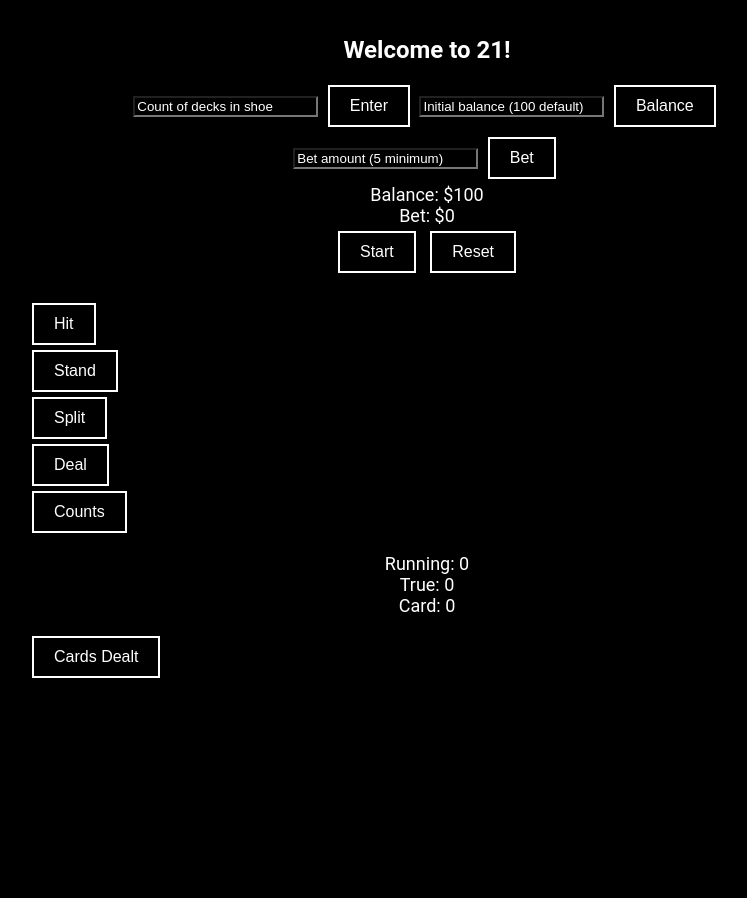
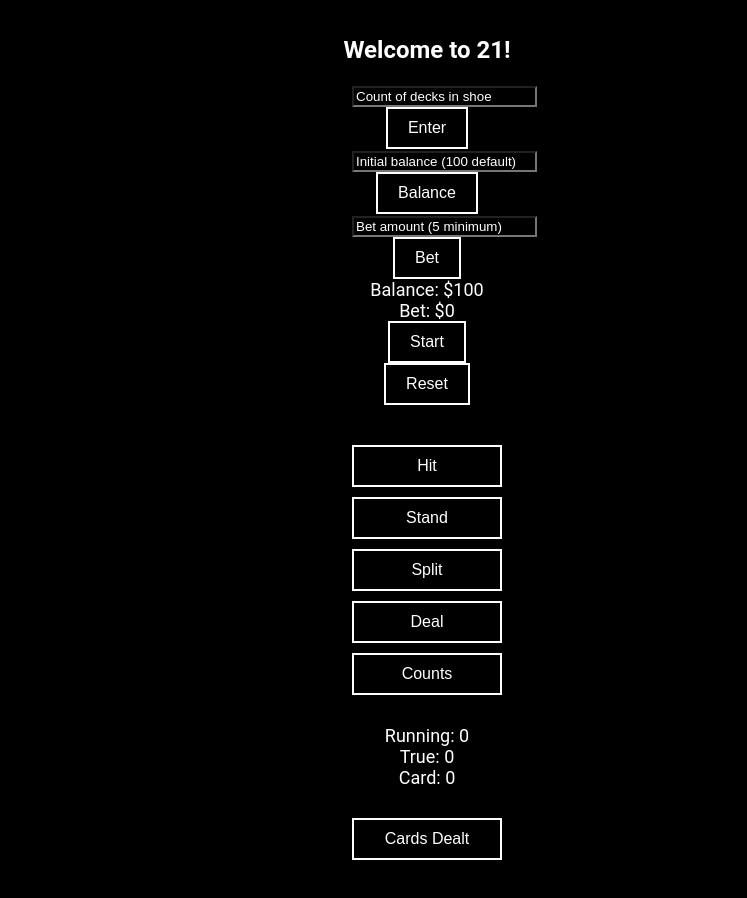
Before and after one commit to king-nghi/21, a plain HTML site: page index.html in a window 1280 px wide. Shown: the whole page, without its empty margins (213-960 px from the left). Before the commit the page ends 800 px from the top, so only its background shows below. Drawn offline with Linux system fonts and the light colour scheme.

Commit message:
style.css

```diff
--- a/style.css
+++ b/style.css
@@ -30,6 +30,14 @@ input {
   opacity: 1;
 }
 
+/* Buttons Container */
+.buttons-container {
+  display: flex;
+  justify-content: center;
+  gap: 10px;
+  margin-top: 20px;
+}
+
 button {
   background-color: transparent;
   color: #fff;
@@ -37,7 +45,6 @@ button {
   padding: 10px 20px;
   font-size: 16px;
   cursor: pointer;
-  margin: 5px;
   transition: all 0.3s ease;
 }
 
@@ -45,6 +52,7 @@ button:hover {
   background-color: #fff;
   color: #000;
 }
+
 
 /* Card Styles */
 .card {
@@ -110,9 +118,46 @@ button:hover {
   margin-top: 20px;
 }
 
+.button-container {
+    display: flex;
+    flex-direction: column;
+    align-items: center;
+    justify-content: center;
+    gap: 10px; /* Space between buttons */
+    margin-top: 20px;
+}
+
 .game-button {
-  display: block;
+    width: 150px; /* Optional: Set a consistent width for buttons */
+    text-align: center;
+    justify-content: center;
+    gap: 10px; /* Space between buttons in the same row */
+    display: block; /* Ensure buttons or inputs stack naturally */
 }
+
+.button-group {
+  display: flex; /* Use flexbox */
+  flex-direction: column; /* Ensure stacking is vertical */
+  align-items: center; /* Horizontally center the items */
+  gap: 10px; /* Add space between items */
+  margin-top: 20px;
+}
+
+button.game-button {
+  background-color: transparent;
+  color: #fff;
+  border: 2px solid #fff;
+  padding: 10px 20px;
+  font-size: 16px;
+  cursor: pointer;
+  transition: all 0.3s ease;
+}
+
+button.game-button:hover {
+  background-color: #fff;
+  color: #000;
+}
+
 
 /* Game Container */
 .game-container {
```
